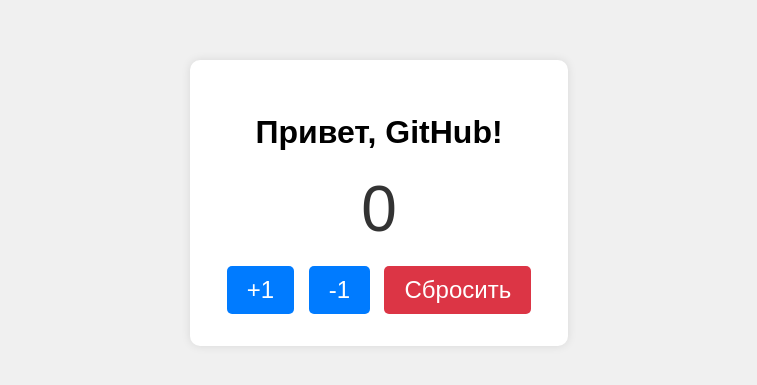
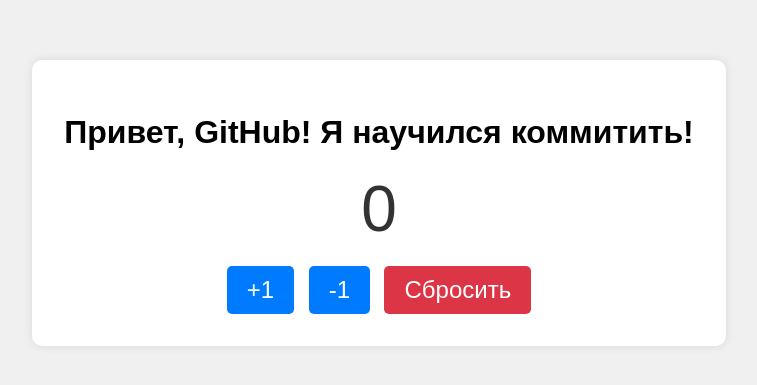
Before and after one commit to Etherealfire/my-website, a plain HTML site: page index.html in a window 1280 px wide. Shown: the part 197-582 px from the top of the page, without its empty margins (261-1018 px from the left). Drawn offline with Linux system fonts and the light colour scheme.

Commit message:
Добавил новый заголовок

```diff
--- a/index.html
+++ b/index.html
@@ -3,12 +3,12 @@
 <head>
     <meta charset="UTF-8">
     <meta name="viewport" content="width=device-width, initial-scale=1.0">
-    <title>Мой первый сайт со счётчиком</title>
+    <title>Мой первый сайт со с\чётчиком</title>
     <link rel="stylesheet" href="style.css">
 </head>
 <body>
     <div class="container">
-        <h1>Привет, GitHub!</h1>
+        <h1>Привет, GitHub! Я научился коммитить!</h1>
         <p id="counter">0</p>
         <div class="buttons">
             <button id="increment">+1</button>
```
